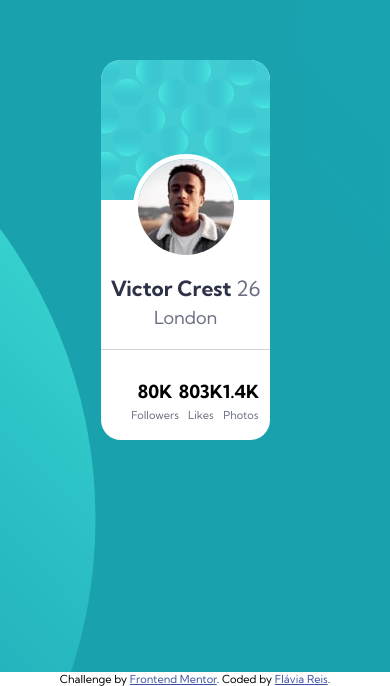
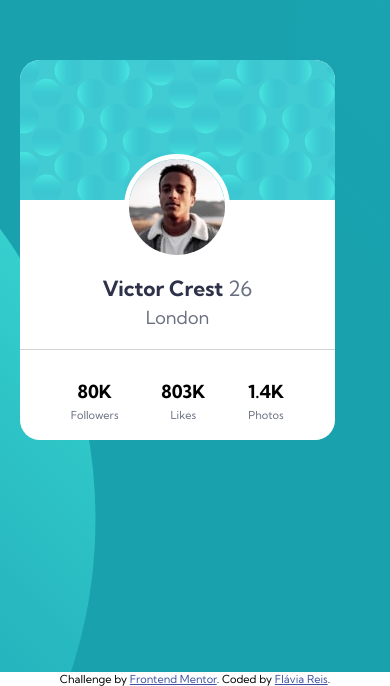
Before and after one commit to flaviare1s/profile-card-component, a React (Vite) app: page / in a window 390 px wide. Shown: the part 172-858 px from the top of the page. Built offline with nearby package versions, Linux system fonts and the light colour scheme.

Commit message:
Update App.css

```diff
--- a/src/App.css
+++ b/src/App.css
@@ -88,6 +88,10 @@ h1 span {
 }
 
 @media screen and (max-width:400px) {
+  .container {
+    width: 90%;
+  }
+
   .card {
     width: 90%;
   }
```
